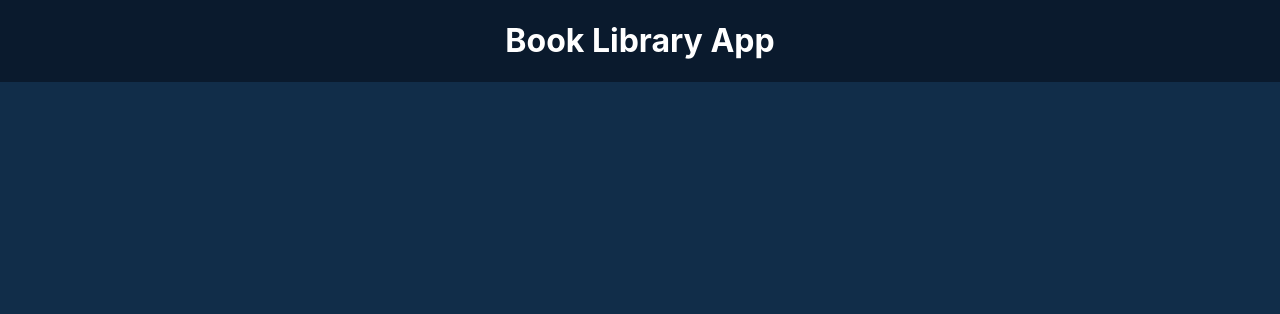
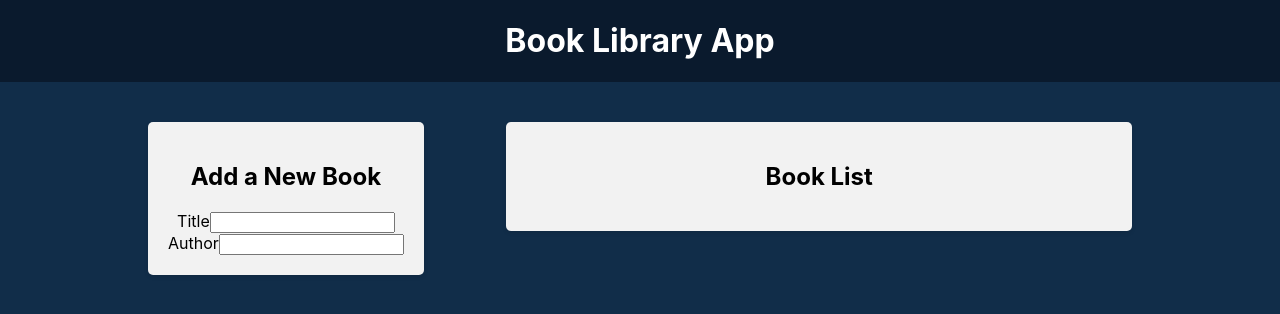
Before and after one commit to ukrWily/30-react-redux, a React (Create React App) app: page / in a window 1280 px wide. Shown: the top 314 px of the page. Built offline with nearby package versions, Linux system fonts and the light colour scheme.

Commit message:
PC BookForm

```diff
--- a/src/App.js
+++ b/src/App.js
@@ -1,3 +1,6 @@
+import BookList from "./components/BookList/BookList";
+import BookForm from "./components/BookForm/BookForm";
+import Filter from "./components/Filter/Filter";
 import "./App.css";
 
 function App() {
@@ -6,6 +9,15 @@ function App() {
       <header className="app-header">
         <h1>Book Library App</h1>
       </header>
+      <main className="app-main">
+        <div className="app-left-column">
+          <BookForm />
+        </div>
+        <div className="app-right-column">
+          {/* <Filter /> */}
+          <BookList />
+        </div>
+      </main>
     </div>
   );
 }
--- a/src/components/BookForm/BookForm.js
+++ b/src/components/BookForm/BookForm.js
@@ -1,7 +1,35 @@
+import { useState } from "react";
+//
 const BookForm = () => {
+  const [title, setTitle] = useState("");
+  const [author, setAuthor] = useState("");
+  //
+  const handleSubmit = () => {
+    // dispatch action
+  };
   return (
     <div className="app-block book-form">
       <h2>Add a New Book</h2>
+      <form onSubmit={handleSubmit}>
+        <div>
+          <label htmlFor="title">Title</label>
+          <input
+            type="text"
+            id="title"
+            value={title}
+            onChange={(e) => setTitle(e.target.value)}
+          />
+        </div>
+        <div>
+          <label htmlFor="author">Author</label>
+          <input
+            type="text"
+            id="author"
+            value={author}
+            onChange={(e) => setAuthor(e.target.value)}
+          />
+        </div>
+      </form>
     </div>
   );
 };
--- a/src/components/Filter/Filter.js
+++ b/src/components/Filter/Filter.js
@@ -0,0 +1,8 @@
+const Filter = () => {
+  return (
+    <div className="app-block filter">
+      <h2>Filters</h2>
+    </div>
+  );
+};
+export default Filter;
```
